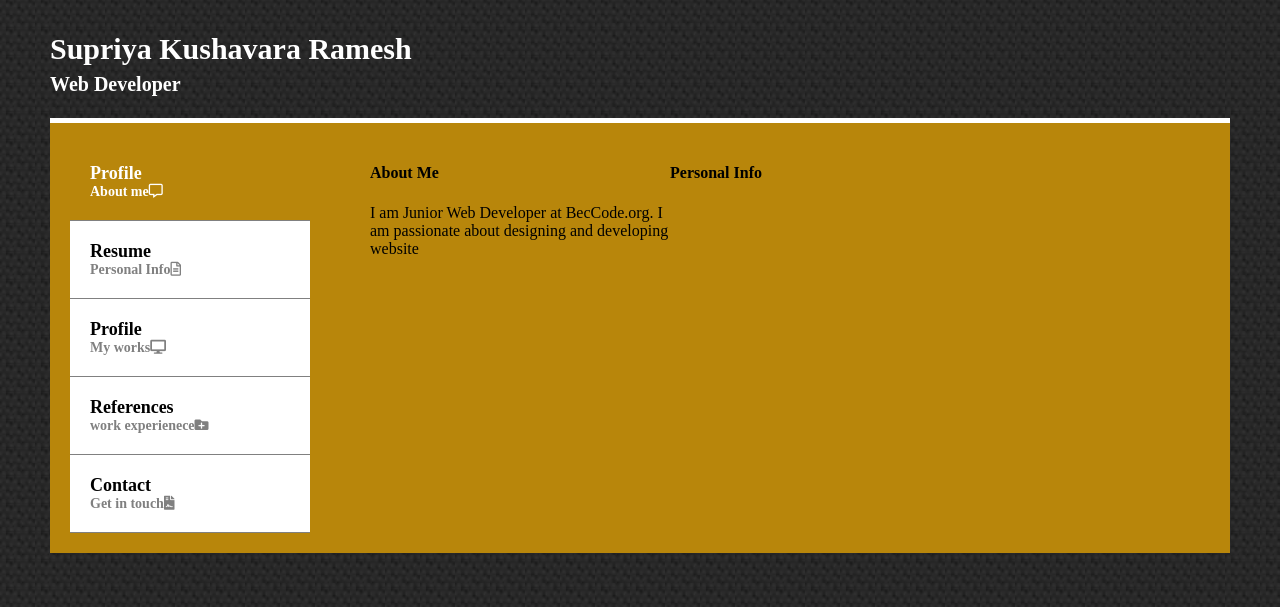
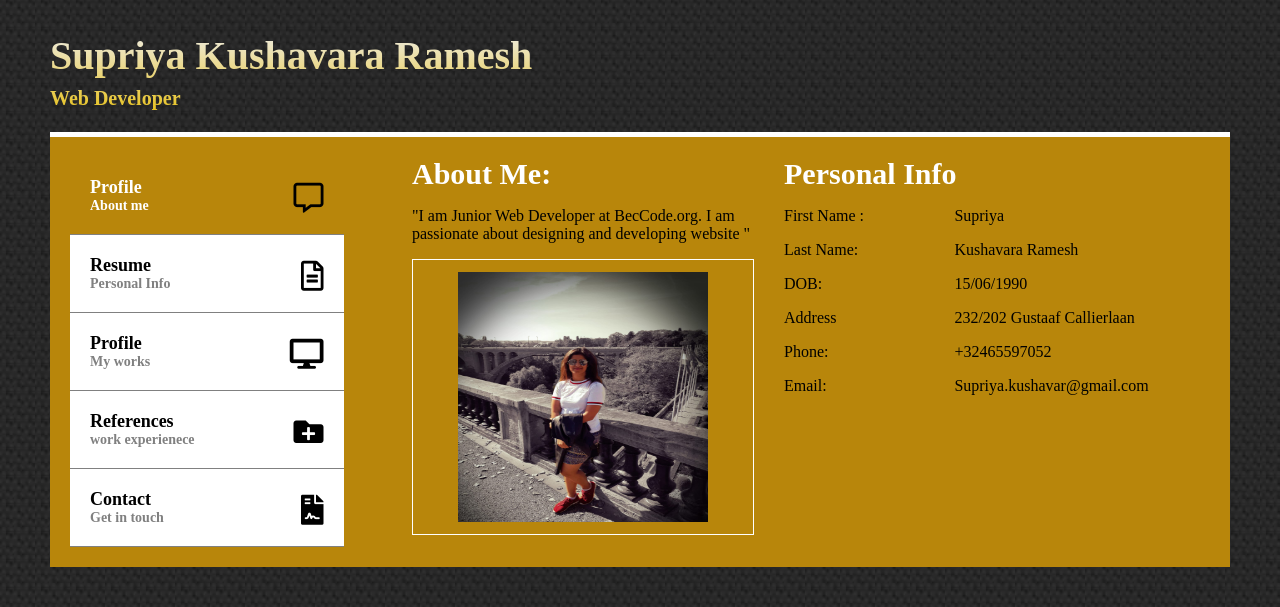
Before and after one commit to supriyakushavar/VCard, a plain HTML site: page index.html in a window 1280 px wide. Drawn offline with Linux system fonts and the light colour scheme.

Commit message:
adding image

```diff
--- a/index.html
+++ b/index.html
@@ -1,3 +1,4 @@
+<!DOCTYPE html>
 <html>
     <head>
         <title>Vcard</title>
@@ -42,12 +43,12 @@
                         <div class="details">
                             <div class="detailed-text">
                                 <h4>
-                                    About Me
+                                    About Me:
                                 </h4>
-                                <p>I am Junior Web Developer at BecCode.org. I am passionate about designing and developing website </p>
+                                <p>"I am Junior Web Developer at BecCode.org. I am passionate about designing and developing website "</p>
                             </div>
                             <div class="Image-box">
-
+                                <img src="index.jpeg" alt="profile" width="250px" height="250px" />
                             </div>
                         </div>
                     </div>
@@ -56,7 +57,15 @@
                             Personal Info
                         </h4>
                         <div class="personel-info-box">
-
+                            <p><span>First Name :</span> <label>Supriya</label></p>
+                            <p><span>Last Name:</span><label>Kushavara Ramesh</label></p>
+                            <p><span>DOB:</span><label>15/06/1990</label></p>
+                            <p><span>Address</span>
+                                <label>
+                                    232/202 Gustaaf Callierlaan
+                            </p>
+                            <p><span>Phone:</span><label>+32465597052</label></p>
+                            <p><span>Email:</span><label>Supriya.kushavar@gmail.com</label></p>
                         </div>
                     </div>
                 </div>
--- a/style.css
+++ b/style.css
@@ -30,9 +30,12 @@ body{
 }
 
 .header-page-wrap h4{
-    font-size: 30px;
     margin: 0 0 10px;
     line-height: 1.4;
+    font-size: 40px;
+    background: -webkit-linear-gradient(#eee, #e7c21f);
+    -webkit-background-clip: text;
+    -webkit-text-fill-color: transparent;
 }
 
 .header-page-wrap span{
@@ -52,7 +55,7 @@ body{
 
 .column-left{
     float: left;
-    width: 600px;
+    width: 60%;
 }
 
 .content-title{
@@ -81,7 +84,6 @@ body{
 }
 
 .content-title ul li a:hover{
-    color: brown;
     background-color: #fcd733;
 
 }
@@ -93,6 +95,13 @@ body{
 
 .content-title ul li a.active span{
     color: #fff;
+}
+
+.fas , .far{
+    font-size: 30px;
+    float: right;
+    margin-top: -15px;
+    color:#000;
 }
 
 .content-title span{
@@ -107,7 +116,46 @@ body{
     width: 50%;
 }
 
+.detailed-text h4{
+    color:#fff;
+    font-size: 30px;
+    text-transform: capitalize;
+    margin: 0;
+}
+
+.Image-box{
+    border: 1px solid #fff;
+    padding: 2px;
+    text-align: center;
+
+}
+
+.Image-box img{
+    display: block;
+    margin: 10px auto;
+}
+
 .column-right{
-    -webkit-flex: 1;
-    flex: 1;
+    width: 40%;
+    padding: 0 0 0 30px;
 }
+
+.column-right h4{
+    font-size: 30px;
+    color: #fff;
+    margin: 0;
+}
+
+.personel-info-box p span{
+    width: 40%;
+    float: left;
+}
+
+.personel-info-box p{
+    content: "";
+    clear: both;
+}
+
+.personel-info-box label{
+
+}
```
Also changed, not shown: index.jpeg (added).
